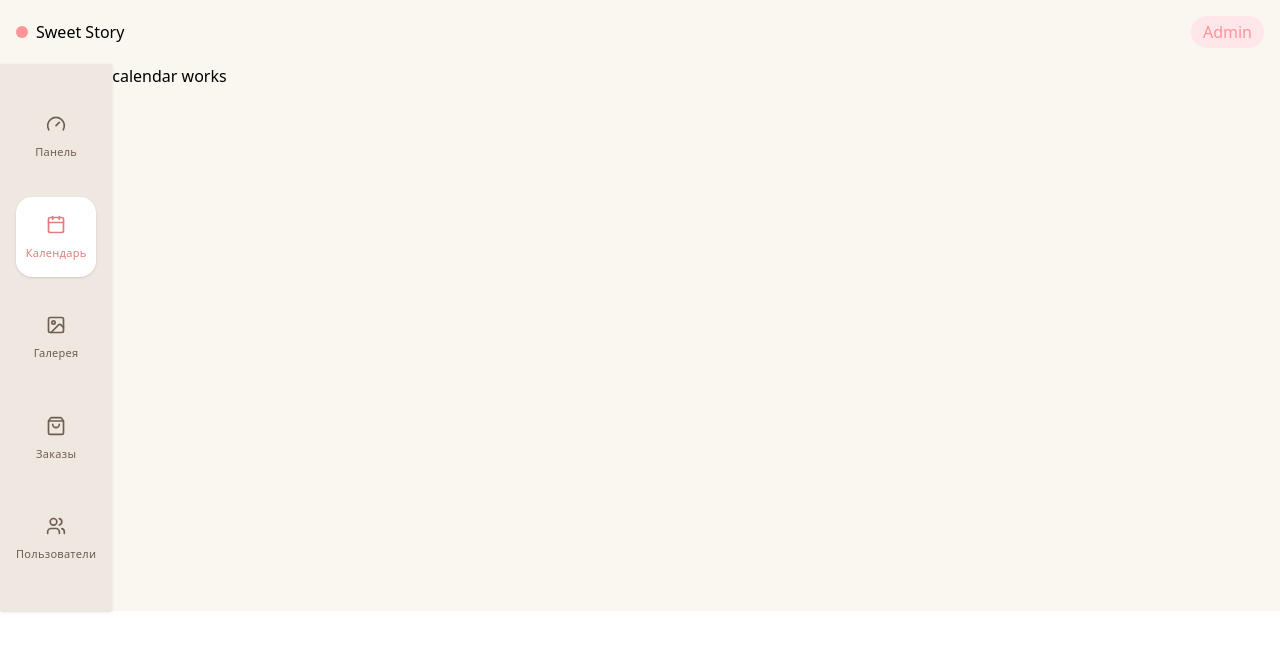
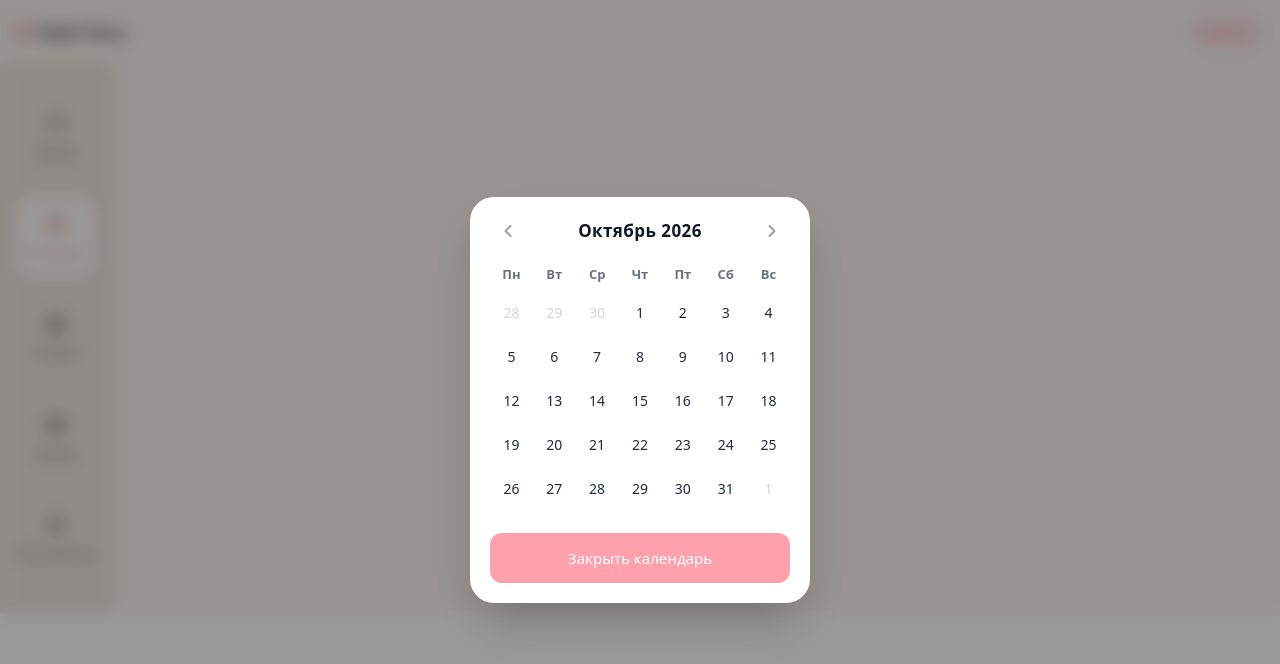
Before and after one commit to Goblins-and-me/Frontend, a Next.js app: page /admin/calendar in a window 1280 px wide. Shown: the top 664 px of the page. Built offline with nearby package versions, Linux system fonts and the light colour scheme.

Commit message:
fix: placing_order, calendar

```diff
--- a/src/app/(admin)/admin/calendar/page.tsx
+++ b/src/app/(admin)/admin/calendar/page.tsx
@@ -1,7 +1,9 @@
-export default function Calendar() {
+import Calendar from "@/components/calendar/Calendar"
+
+export default function AdminCalendar() {
     return (
-        <p>
-            calendar works
-        </p>
+      <div>
+        <Calendar />
+      </div>
     )
 }
--- a/src/app/(main)/placing_order/page.tsx
+++ b/src/app/(main)/placing_order/page.tsx
@@ -1,10 +1,7 @@
 "use client";
 import { useState } from "react";
-=======
-import { use, useState } from "react";
 import dynamic from 'next/dynamic'
 // import Footer from "@/components/placing-order/Footer"
->>>>>>> origin/hanenev
 
 
 const Cake = {
```
